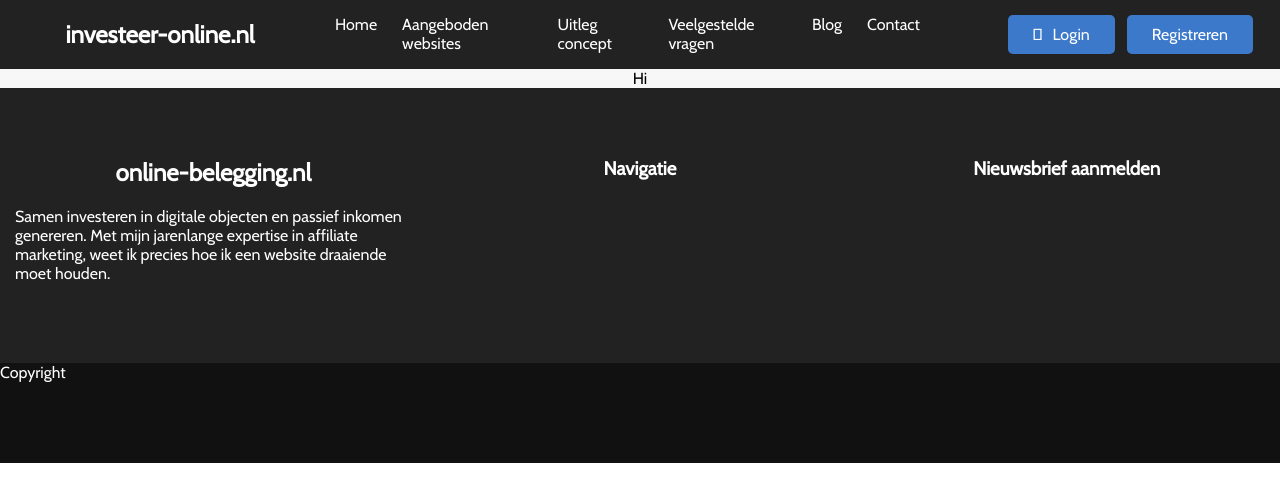
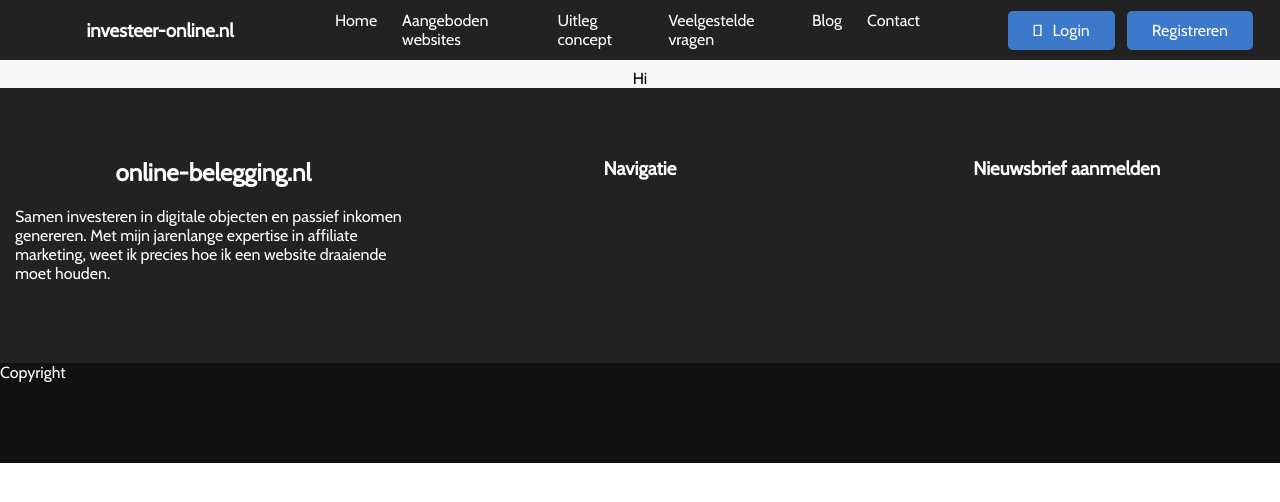
Before and after one commit to sanderyt/invest-platform, a Next.js app: page / in a window 1280 px wide. Shown: the top 502 px of the page. Built offline with nearby package versions, Linux system fonts and the light colour scheme.

Commit message:
header fix logo

```diff
--- a/components/Header/index.js
+++ b/components/Header/index.js
@@ -19,7 +19,7 @@ const Header = () => {
             <div className="col-6 col-md-3 d-flex align-items-center justify-content-center">
               <Link href="/">
                 <a>
-                  <h2>investeer-online.nl</h2>
+                  <h3>investeer-online.nl</h3>
                 </a>
               </Link>
             </div>
```
